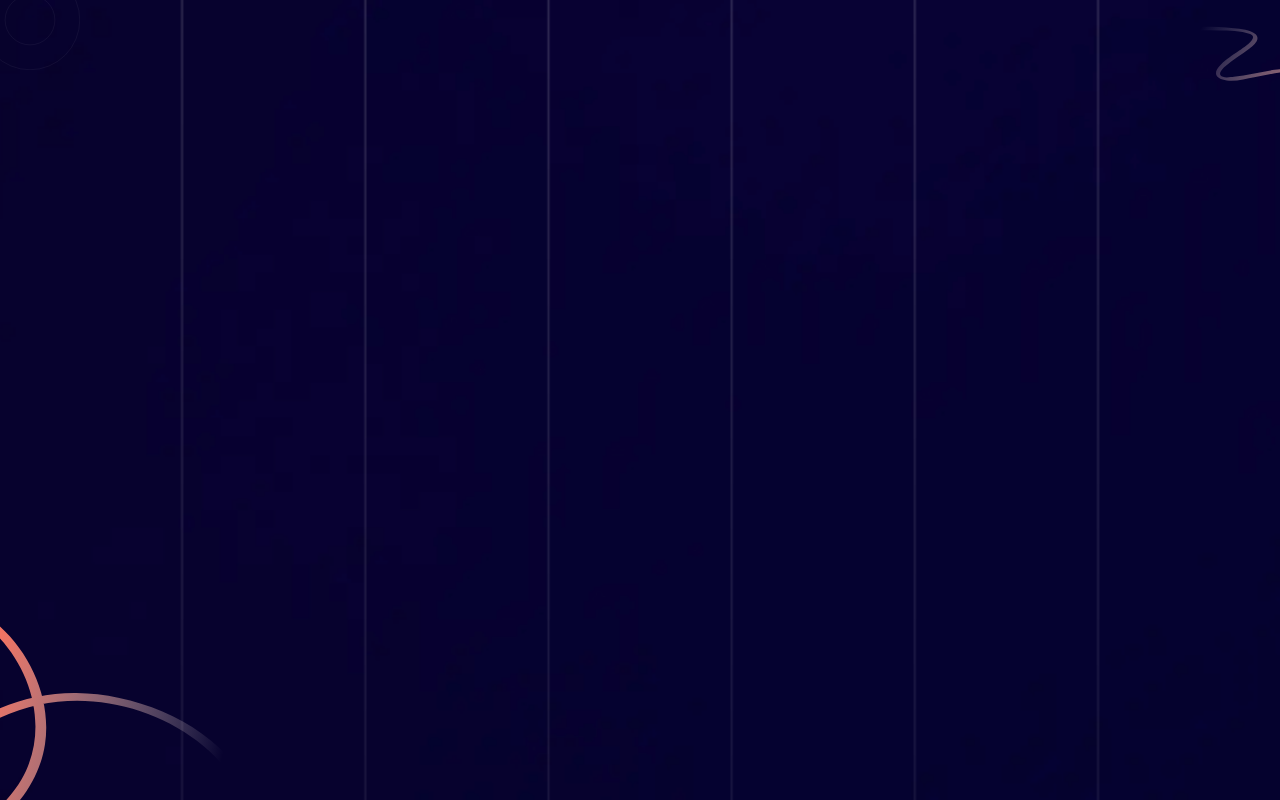
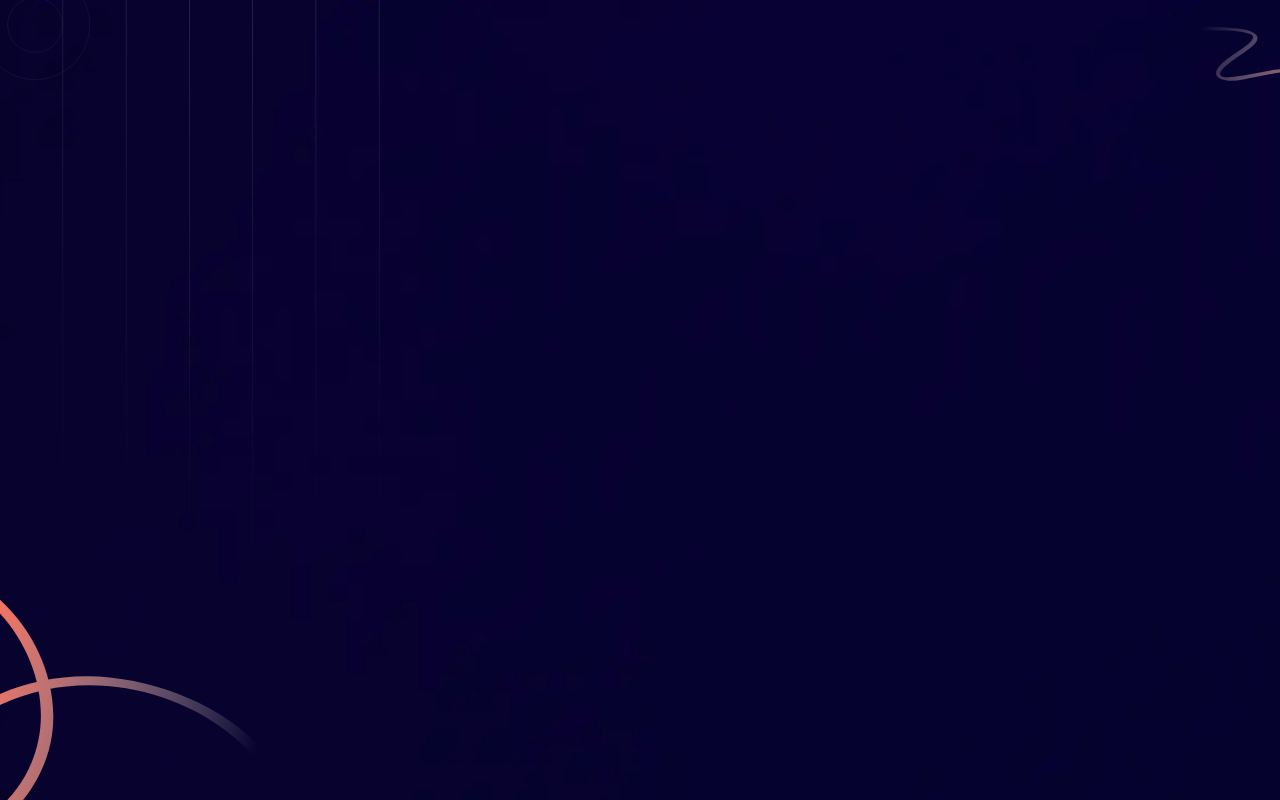
Before and after one commit to danaYatsuta/fm-conference-ticket-generator, a Vue app: page / in a window 1280 px wide. Built offline with nearby package versions, Linux system fonts and the light colour scheme; the HTML template or start-up script is replaced by a standard one.

Commit message:
Background adjustments

```diff
--- a/src/assets/main.css
+++ b/src/assets/main.css
@@ -26,7 +26,7 @@
     url(images/pattern-squiggly-line-bottom-mobile-tablet.svg),
     url(images/pattern-squiggly-line-top.svg), url(images/pattern-circle.svg),
     url(images/pattern-lines-mobile.png), url(images/background-mobile.png);
-  background-size: 260px, 120px, 100px, cover, cover;
+  background-size: 300px, 120px, 110px, contain, cover;
   background-position-x:
     0%,
     right,
```
